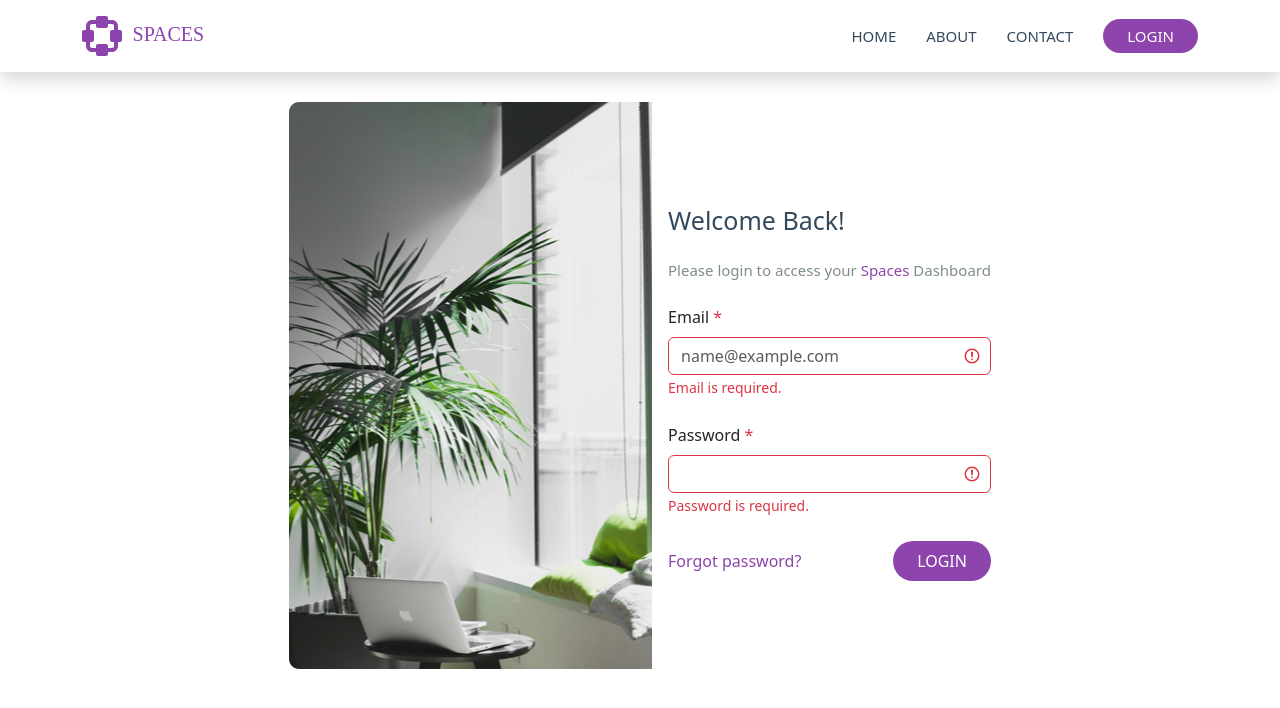
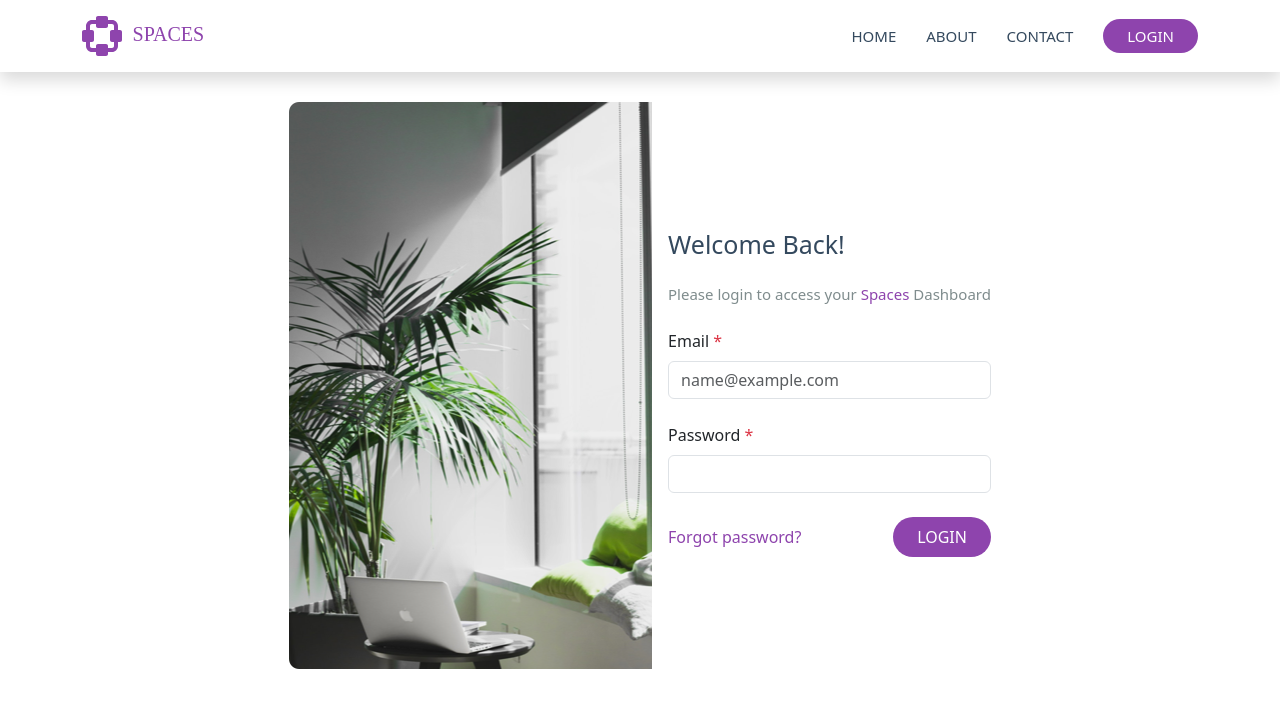
Before and after one commit to walaa9402/users-app, an Angular app: page /login in a window 1280 px wide. Shown: the top 708 px of the page. Built offline with nearby package versions, Linux system fonts and the light colour scheme.

Commit message:
fix issues in login validation

```diff
--- a/src/app/modules/authentication/features/login/login.component.html
+++ b/src/app/modules/authentication/features/login/login.component.html
@@ -36,7 +36,7 @@
             <span class="text-danger">*</span>
           </label>
           <input id="password" type="password" class="form-control" formControlName="password"
-            autocomplete="new-password" [class.is-invalid]="form.get('password')?.invalid && showEmailError">
+            autocomplete="new-password" [class.is-invalid]="form.get('password')?.invalid && showPasswordError">
 
           @if(form.controls['password'].errors && showPasswordError) {
           <div class="text-danger">
--- a/src/app/modules/authentication/features/login/login.component.ts
+++ b/src/app/modules/authentication/features/login/login.component.ts
@@ -29,12 +29,12 @@ export default class LoginComponent {
 
   get showEmailError(): boolean {
     const { email } = this.form.controls;
-    return this.formSubmitted || email.invalid;
+    return this.formSubmitted || email.touched;
   }
 
   get showPasswordError(): boolean {
     const { password } = this.form.controls;
-    return this.formSubmitted || password.invalid;
+    return this.formSubmitted || password.touched;
   }
 
   handleFormSubmit(): void {
```
